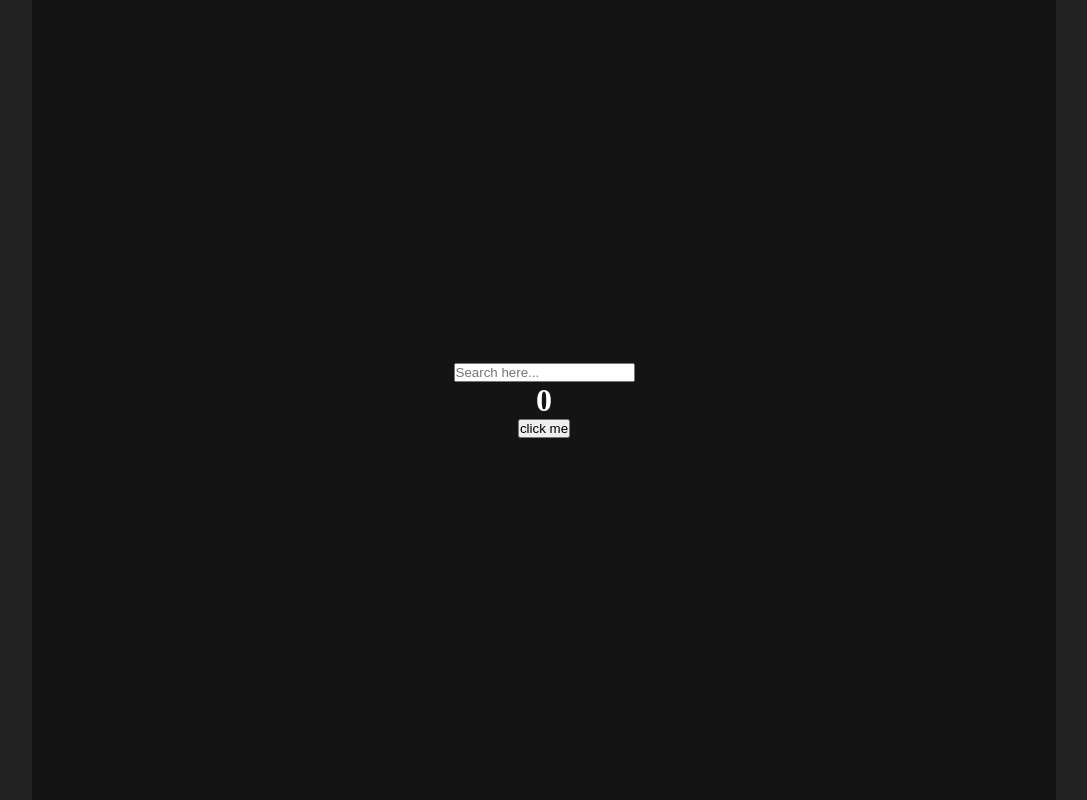
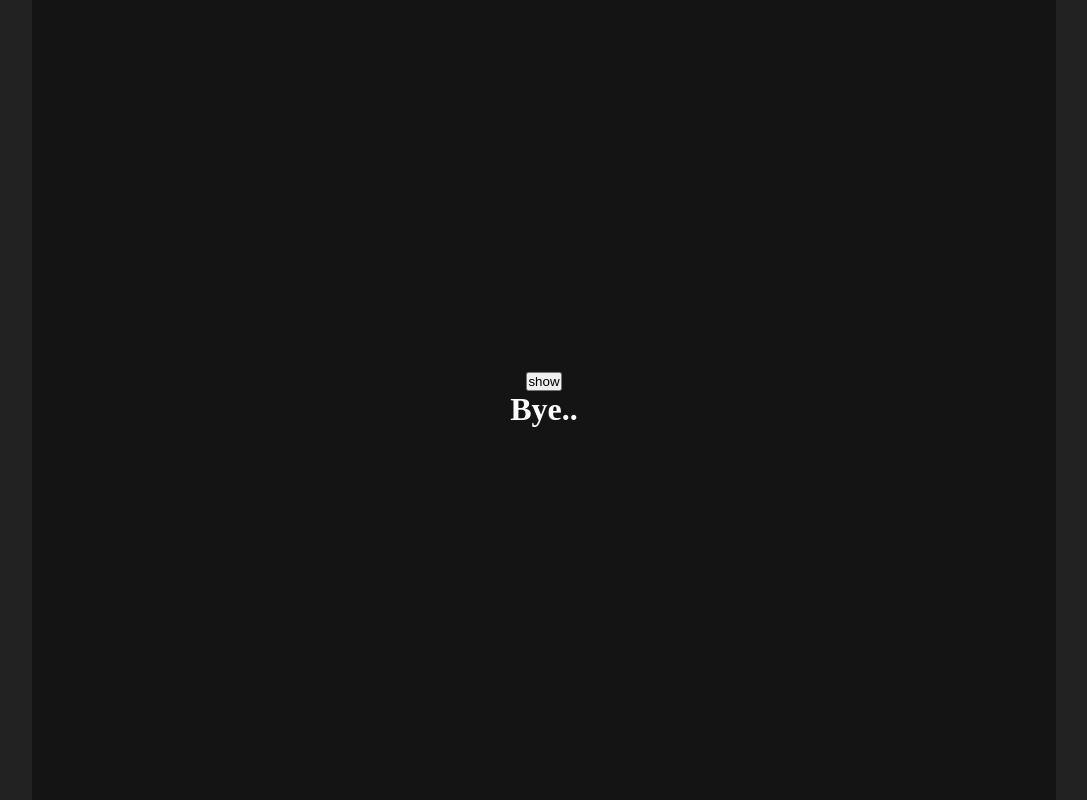
Before and after one commit to S-I-K/learning-React, a React (Create React App) app in the folder nomadcoder-react/: page / in a window 1280 px wide. Shown: the whole page, without its empty margins (96-1183 px from the left). Built offline with nearby package versions, Linux system fonts and the light colour scheme.

Commit message:
NomadCoder/ React-CleanupFunction(useEffect)

```diff
--- a/nomadcoder-react/src/App.js
+++ b/nomadcoder-react/src/App.js
@@ -2,42 +2,32 @@ import { useState, useEffect } from 'react';
 import styles from './App.module.css';
 
 
+function Hello(){
+  useEffect(()=>{ //Cleanup Function 이라고 불리는데 앵간하면 안쓴다고 함 React에서는
+    console.log('created 🥳'); //useEffect가 실행되는 시점에서 실행
+    return ()=>{ console.log("die...☠️") } //useEffect가 종료되는 시점에서 return
+  }, []);
+  return <h1> Hello </h1>
+}
+
+function Bye(){
+  return <h1> Bye.. </h1>
+}
+
+
 function App() {
   // console.log("대충이라도 하자");
-  const [count, setCount] = useState(0);
-  const [word, setWord] = useState("");
+  const [show, setShow] = useState(false);
 
-  function onChange(e){
-    setWord(e.target.value);
+  function onClick(){
+    setShow((prev)=>!prev);
   }
-  function onClick(){
-    setCount( (current) => current+1 );
-  }
-
-  // console.log('i run all the time');
-
-  useEffect(()=>{
-    console.log('I run only once.');
-  }, []);
-
-  useEffect( ()=>{
-    if( word !== "" &&  word.length > 5){
-      console.log('I run when "word" changes.');
-    }
-  }, [word] );
-
-  useEffect( ()=>{
-    if( count > 0 ){
-      console.log('I run when "count" changes.');
-    }
-  }, [count] );
 
   return (
     <div className={styles.main}>
       <div className={styles.container}>
-        <input type="text" onChange={onChange} value={word} placeholder='Search here...'></input>
-        <h1> { count } </h1>
-        <button onClick={onClick}> click me </button>
+        <button onClick={onClick}> { show ? "hide" : "show" } </button>
+        { show ? <Hello/> : <Bye /> }
       </div>
     </div>
   );
```
